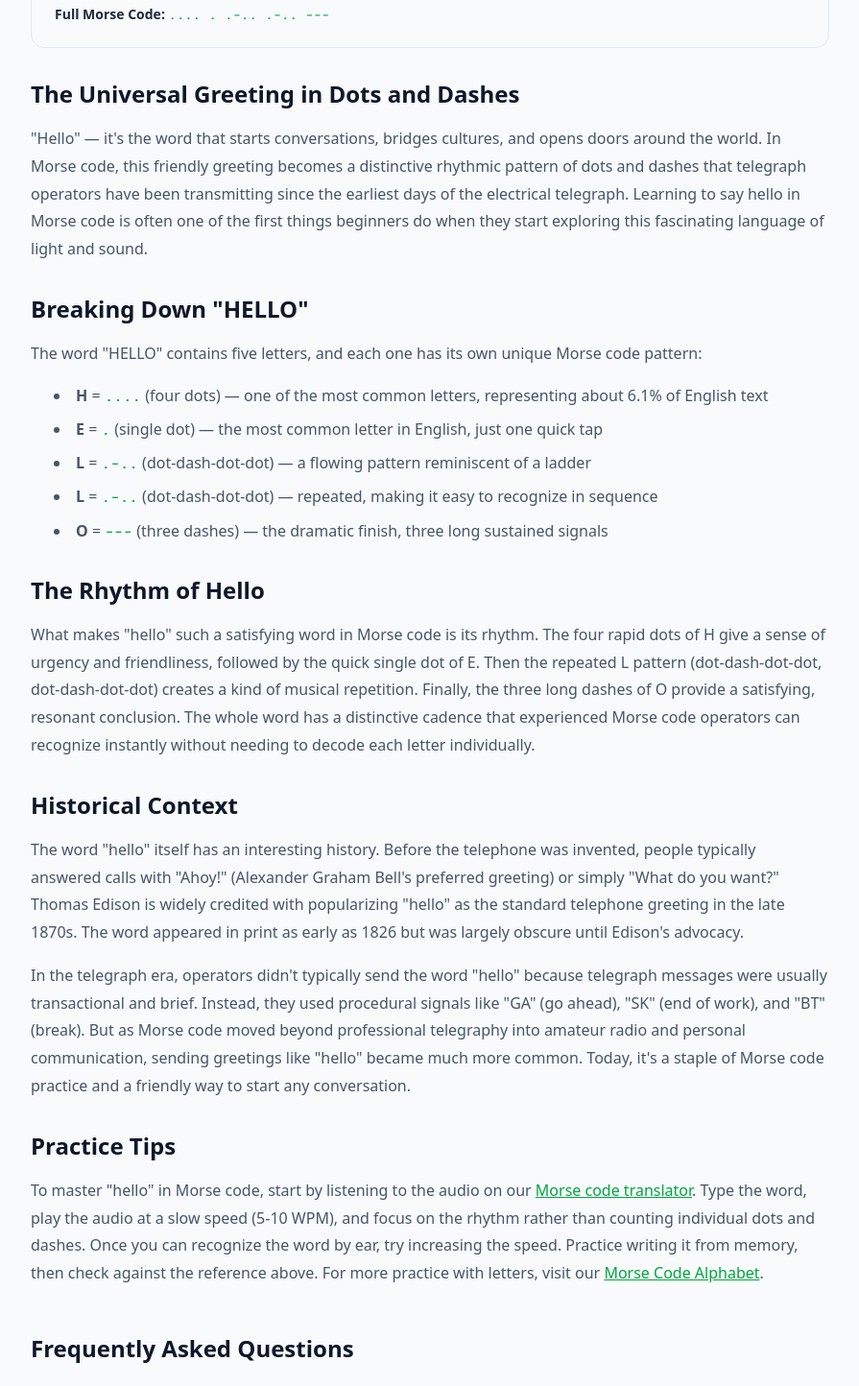
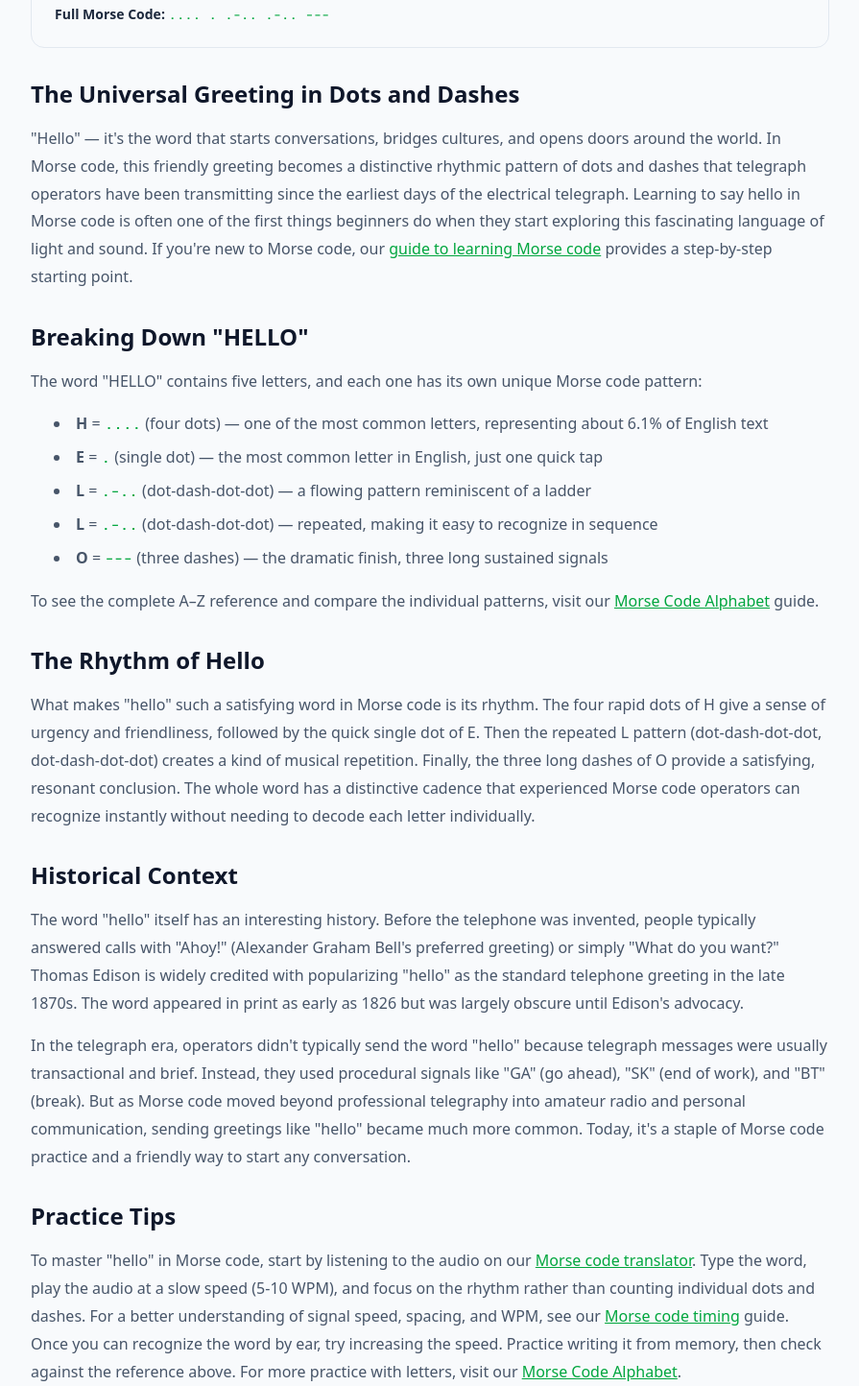
Before and after one commit to muzamil4382-hue/Morse-code-0.2, a Next.js app: page /hello-in-morse-code in a window 1280 px wide. Shown: the part 620-2064 px from the top of the page at 96% size, without its empty margins (192-1087 px from the left). Built offline with nearby package versions, Linux system fonts and the light colour scheme.

Commit message:
hello word change

```diff
--- a/src/app/hello-in-morse-code/page.tsx
+++ b/src/app/hello-in-morse-code/page.tsx
@@ -1,22 +1,52 @@
 import Link from "next/link";
-import { WordPageTemplate, generateWordPageMeta } from "@/components/morse/word-page-template";
+import {
+  WordPageTemplate,
+  generateWordPageMeta,
+} from "@/components/morse/word-page-template";
 
 const config = {
   word: "HELLO",
   morseStr: ".... . / .-.. .-.. / ---",
   title: "Hello in Morse Code",
   metaTitle: "Hello in Morse Code - Complete Guide",
-  description: "Learn how to say 'Hello' in Morse code with visual dot and dash patterns, letter-by-letter breakdown, and the history of this essential greeting.",
+  description:
+    "Learn how to say 'Hello' in Morse code with visual dot and dash patterns, letter-by-letter breakdown, and the history of this essential greeting.",
   slug: "hello-in-morse-code",
+
   faqs: [
-    { question: "What is hello in Morse code?", answer: "\"Hello\" in Morse code is: .... . / .-.. .-.. / ---. That's H (four dots), E (one dot), space, L (dot-dash-dot-dot), L, O (three dashes)." },
-    { question: "How long does it take to transmit hello in Morse code?", answer: "At a standard speed of 20 WPM, the word \"hello\" takes approximately 2.5 seconds to transmit. The timing includes all the standard spacing between letters and the word break." },
+    {
+      question: "What is hello in Morse code?",
+      answer:
+        '"Hello" in Morse code is: .... . / .-.. .-.. / ---. That\'s H (four dots), E (one dot), L (dot-dash-dot-dot), L, O (three dashes).',
+    },
+    {
+      question: "How long does it take to transmit hello in Morse code?",
+      answer:
+        'At a standard speed of 20 WPM, the word "hello" takes approximately 2.5 seconds to transmit. The timing includes all the standard spacing between letters and the word break.',
+    },
   ],
+
   relatedWords: [
-    { word: "Hi", slug: "hi-in-morse-code", morse: ".... .." },
-    { word: "Help", slug: "help-in-morse-code", morse: ".... . .-.. .--." },
-    { word: "I Love You", slug: "i-love-you-in-morse-code", morse: ".. / .-.. / --- / ...- / . / -.-- / --- / ..-" },
-    { word: "SOS", slug: "sos-morse-code", morse: "... --- ..." },
+    {
+      word: "Hi",
+      slug: "hi-in-morse-code",
+      morse: ".... ..",
+    },
+    {
+      word: "Help",
+      slug: "help-in-morse-code",
+      morse: ".... . .-.. .--.",
+    },
+    {
+      word: "I Love You",
+      slug: "i-love-you-in-morse-code",
+      morse: ".. / .-.. / --- / ...- / . / -.-- / --- / ..-",
+    },
+    {
+      word: "SOS",
+      slug: "sos-morse-code",
+      morse: "... --- ...",
+    },
   ],
 };
 
@@ -25,61 +55,152 @@ export const metadata = generateWordPageMeta(config);
 export default function HelloPage() {
   return (
     <WordPageTemplate config={config}>
-      <h2 className="text-2xl font-bold text-slate-900 mb-4">The Universal Greeting in Dots and Dashes</h2>
+      <h2 className="text-2xl font-bold text-slate-900 mb-4">
+        The Universal Greeting in Dots and Dashes
+      </h2>
+
       <p className="text-slate-700 leading-relaxed mb-4">
-        &quot;Hello&quot; — it&apos;s the word that starts conversations, bridges cultures, and opens doors around
-        the world. In Morse code, this friendly greeting becomes a distinctive rhythmic pattern of dots and dashes that
-        telegraph operators have been transmitting since the earliest days of the electrical telegraph. Learning to say
-        hello in Morse code is often one of the first things beginners do when they start exploring this fascinating
-        language of light and sound.
+        &quot;Hello&quot; — it&apos;s the word that starts conversations,
+        bridges cultures, and opens doors around the world. In Morse code, this
+        friendly greeting becomes a distinctive rhythmic pattern of dots and
+        dashes that telegraph operators have been transmitting since the
+        earliest days of the electrical telegraph. Learning to say hello in
+        Morse code is often one of the first things beginners do when they
+        start exploring this fascinating language of light and sound. If
+        you&apos;re new to Morse code, our{" "}
+        <Link
+          href="/learn-morse-code"
+          className="text-green-600 underline"
+        >
+          guide to learning Morse code
+        </Link>{" "}
+        provides a step-by-step starting point.
       </p>
 
-      <h2 className="text-2xl font-bold text-slate-900 mb-4">Breaking Down &quot;HELLO&quot;</h2>
+      <h2 className="text-2xl font-bold text-slate-900 mb-4">
+        Breaking Down &quot;HELLO&quot;
+      </h2>
+
       <p className="text-slate-700 leading-relaxed mb-4">
-        The word &quot;HELLO&quot; contains five letters, and each one has its own unique Morse code pattern:
+        The word &quot;HELLO&quot; contains five letters, and each one has its
+        own unique Morse code pattern:
       </p>
+
       <ul className="list-disc list-inside text-slate-700 space-y-2 mb-4">
-        <li><strong>H</strong> = <span className="font-mono text-green-600">....</span> (four dots) — one of the most common letters, representing about 6.1% of English text</li>
-        <li><strong>E</strong> = <span className="font-mono text-green-600">.</span> (single dot) — the most common letter in English, just one quick tap</li>
-        <li><strong>L</strong> = <span className="font-mono text-green-600">.-..</span> (dot-dash-dot-dot) — a flowing pattern reminiscent of a ladder</li>
-        <li><strong>L</strong> = <span className="font-mono text-green-600">.-..</span> (dot-dash-dot-dot) — repeated, making it easy to recognize in sequence</li>
-        <li><strong>O</strong> = <span className="font-mono text-green-600">---</span> (three dashes) — the dramatic finish, three long sustained signals</li>
+        <li>
+          <strong>H</strong> ={" "}
+          <span className="font-mono text-green-600">....</span> (four dots) —
+          one of the most common letters, representing about 6.1% of English
+          text
+        </li>
+
+        <li>
+          <strong>E</strong> ={" "}
+          <span className="font-mono text-green-600">.</span> (single dot) —
+          the most common letter in English, just one quick tap
+        </li>
+
+        <li>
+          <strong>L</strong> ={" "}
+          <span className="font-mono text-green-600">.-..</span>{" "}
+          (dot-dash-dot-dot) — a flowing pattern reminiscent of a ladder
+        </li>
+
+        <li>
+          <strong>L</strong> ={" "}
+          <span className="font-mono text-green-600">.-..</span>{" "}
+          (dot-dash-dot-dot) — repeated, making it easy to recognize in
+          sequence
+        </li>
+
+        <li>
+          <strong>O</strong> ={" "}
+          <span className="font-mono text-green-600">---</span> (three dashes)
+          — the dramatic finish, three long sustained signals
+        </li>
       </ul>
 
-      <h2 className="text-2xl font-bold text-slate-900 mb-4">The Rhythm of Hello</h2>
       <p className="text-slate-700 leading-relaxed mb-4">
-        What makes &quot;hello&quot; such a satisfying word in Morse code is its rhythm. The four rapid dots of H give
-        a sense of urgency and friendliness, followed by the quick single dot of E. Then the repeated L pattern
-        (dot-dash-dot-dot, dot-dash-dot-dot) creates a kind of musical repetition. Finally, the three long dashes of O
-        provide a satisfying, resonant conclusion. The whole word has a distinctive cadence that experienced Morse code
-        operators can recognize instantly without needing to decode each letter individually.
+        To see the complete A–Z reference and compare the individual patterns,
+        visit our{" "}
+        <Link
+          href="/morse-code-alphabet"
+          className="text-green-600 underline"
+        >
+          Morse Code Alphabet
+        </Link>{" "}
+        guide.
       </p>
 
-      <h2 className="text-2xl font-bold text-slate-900 mb-4">Historical Context</h2>
+      <h2 className="text-2xl font-bold text-slate-900 mb-4">
+        The Rhythm of Hello
+      </h2>
+
       <p className="text-slate-700 leading-relaxed mb-4">
-        The word &quot;hello&quot; itself has an interesting history. Before the telephone was invented, people
-        typically answered calls with &quot;Ahoy!&quot; (Alexander Graham Bell&apos;s preferred greeting) or simply
-        &quot;What do you want?&quot; Thomas Edison is widely credited with popularizing &quot;hello&quot; as the
-        standard telephone greeting in the late 1870s. The word appeared in print as early as 1826 but was largely
-        obscure until Edison&apos;s advocacy.
-      </p>
-      <p className="text-slate-700 leading-relaxed mb-4">
-        In the telegraph era, operators didn&apos;t typically send the word &quot;hello&quot; because telegraph
-        messages were usually transactional and brief. Instead, they used procedural signals like &quot;GA&quot;
-        (go ahead), &quot;SK&quot; (end of work), and &quot;BT&quot; (break). But as Morse code moved beyond
-        professional telegraphy into amateur radio and personal communication, sending greetings like &quot;hello&quot;
-        became much more common. Today, it&apos;s a staple of Morse code practice and a friendly way to start any
-        conversation.
+        What makes &quot;hello&quot; such a satisfying word in Morse code is its
+        rhythm. The four rapid dots of H give a sense of urgency and
+        friendliness, followed by the quick single dot of E. Then the repeated
+        L pattern (dot-dash-dot-dot, dot-dash-dot-dot) creates a kind of
+        musical repetition. Finally, the three long dashes of O provide a
+        satisfying, resonant conclusion. The whole word has a distinctive
+        cadence that experienced Morse code operators can recognize instantly
+        without needing to decode each letter individually.
       </p>
 
-      <h2 className="text-2xl font-bold text-slate-900 mb-4">Practice Tips</h2>
+      <h2 className="text-2xl font-bold text-slate-900 mb-4">
+        Historical Context
+      </h2>
+
+      <p className="text-slate-700 leading-relaxed mb-4">
+        The word &quot;hello&quot; itself has an interesting history. Before
+        the telephone was invented, people typically answered calls with
+        &quot;Ahoy!&quot; (Alexander Graham Bell&apos;s preferred greeting) or
+        simply &quot;What do you want?&quot; Thomas Edison is widely credited
+        with popularizing &quot;hello&quot; as the standard telephone greeting
+        in the late 1870s. The word appeared in print as early as 1826 but was
+        largely obscure until Edison&apos;s advocacy.
+      </p>
+
+      <p className="text-slate-700 leading-relaxed mb-4">
+        In the telegraph era, operators didn&apos;t typically send the word
+        &quot;hello&quot; because telegraph messages were usually transactional
+        and brief. Instead, they used procedural signals like &quot;GA&quot;
+        (go ahead), &quot;SK&quot; (end of work), and &quot;BT&quot; (break).
+        But as Morse code moved beyond professional telegraphy into amateur
+        radio and personal communication, sending greetings like
+        &quot;hello&quot; became much more common. Today, it&apos;s a staple of
+        Morse code practice and a friendly way to start any conversation.
+      </p>
+
+      <h2 className="text-2xl font-bold text-slate-900 mb-4">
+        Practice Tips
+      </h2>
+
       <p className="text-slate-700 leading-relaxed">
-        To master &quot;hello&quot; in Morse code, start by listening to the audio on our{" "}
-        <Link href="/" className="text-green-600 underline">Morse code translator</Link>.
-        Type the word, play the audio at a slow speed (5-10 WPM), and focus on the rhythm rather than counting
-        individual dots and dashes. Once you can recognize the word by ear, try increasing the speed. Practice
-        writing it from memory, then check against the reference above. For more practice with letters, visit
-        our <Link href="/morse-code-alphabet" className="text-green-600 underline">  Morse Code Alphabet</Link>.
+        To master &quot;hello&quot; in Morse code, start by listening to the
+        audio on our{" "}
+        <Link href="/" className="text-green-600 underline">
+          Morse code translator
+        </Link>
+        . Type the word, play the audio at a slow speed (5-10 WPM), and focus
+        on the rhythm rather than counting individual dots and dashes. For a
+        better understanding of signal speed, spacing, and WPM, see our{" "}
+        <Link
+          href="/morse-code-timing"
+          className="text-green-600 underline"
+        >
+          Morse code timing
+        </Link>{" "}
+        guide. Once you can recognize the word by ear, try increasing the
+        speed. Practice writing it from memory, then check against the
+        reference above. For more practice with letters, visit our{" "}
+        <Link
+          href="/morse-code-alphabet"
+          className="text-green-600 underline"
+        >
+          Morse Code Alphabet
+        </Link>
+        .
       </p>
     </WordPageTemplate>
   );
```
